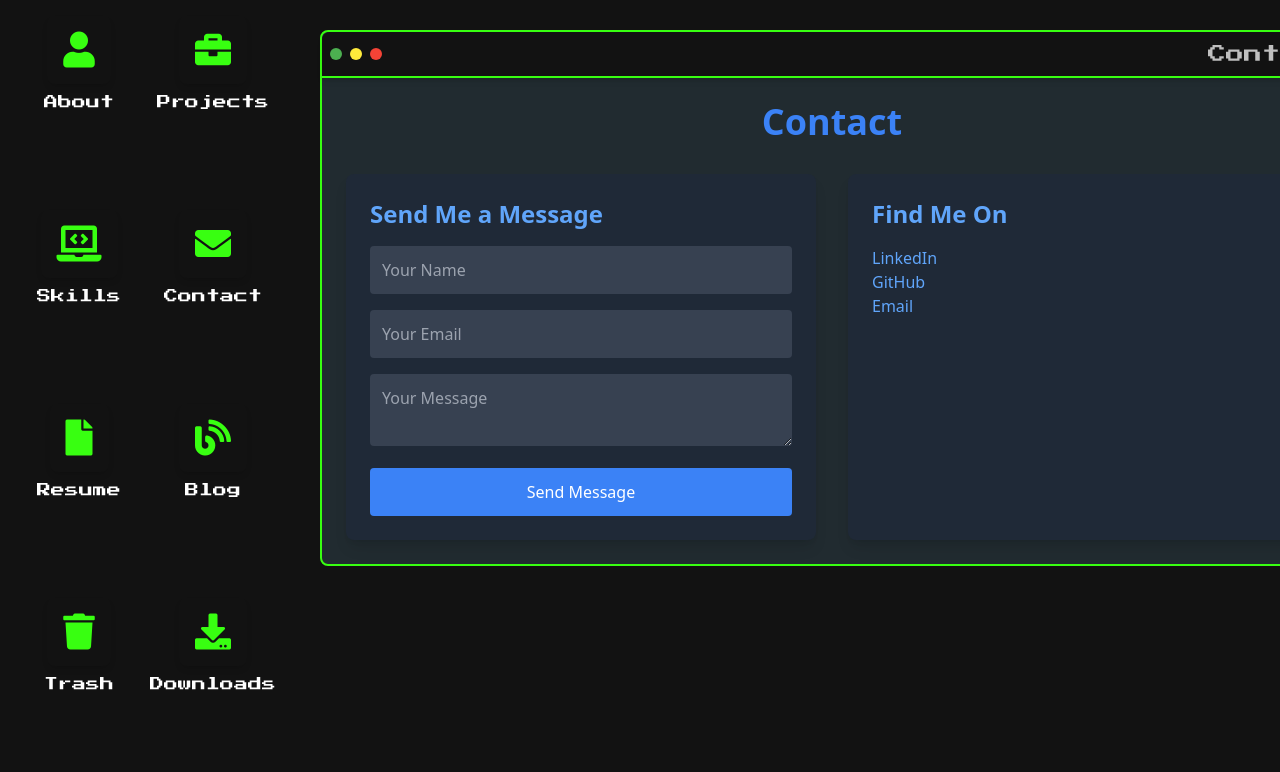
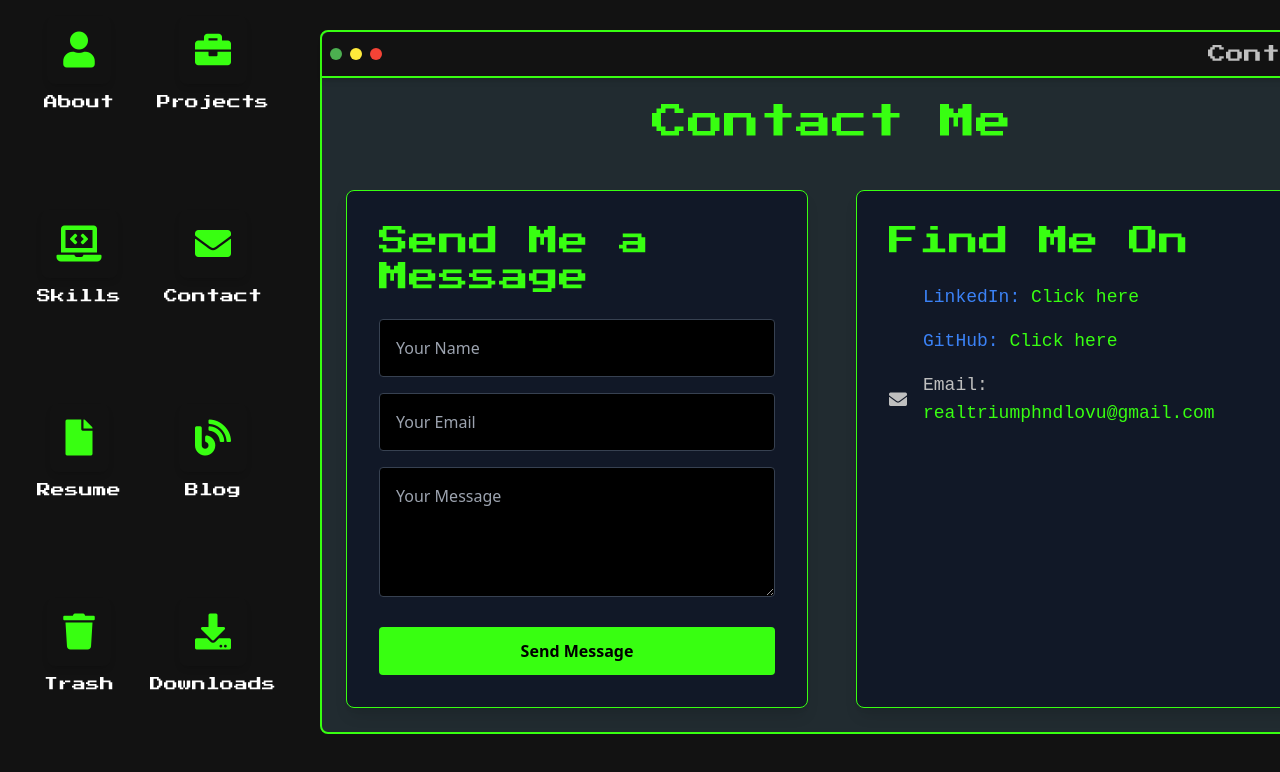
Before and after one commit to TriumphNdlovu/triumph-portfolio, a Next.js app: page / in a window 1280 px wide. Both pictures are taken after a click on the element "Contact". Shown: the top 772 px of the page. Built offline with nearby package versions, Linux system fonts and the light colour scheme.

Commit message:
Contact page done

```diff
--- a/src/Components/Contact/page.tsx
+++ b/src/Components/Contact/page.tsx
@@ -1,45 +1,61 @@
-
-
 export default function Contact() {
   return (
-        <>
-        <h2 className="text-4xl text-blue-500 font-semibold mb-8 text-center">Contact</h2>
-                    <div className="grid grid-cols-1 md:grid-cols-2 gap-8">
-                      <div className="bg-gray-800 p-6 rounded-lg shadow-lg">
-                        <h3 className="text-2xl text-blue-400 font-semibold mb-4">Send Me a Message</h3>
+    <div className="space-y-12">
+      <h2 className="text-4xl text-neonGreen font-pixel text-center mb-8">Contact Me</h2>
+      <div className="grid grid-cols-1 md:grid-cols-2 gap-12">
+
+        {/* Message Form */}
+        <div className="bg-gray-900 p-8 rounded-lg border border-neonGreen shadow-lg">
+          <h3 className="text-3xl text-neonGreen font-pixel mb-6">Send Me a Message</h3>
           <form>
             <input
               type="text"
               placeholder="Your Name"
-                            className="w-full p-3 mb-4 bg-gray-700 text-white rounded"
+              className="w-full p-4 mb-4 bg-black text-neonGreen rounded border border-gray-700 focus:outline-none"
             />
             <input
               type="email"
               placeholder="Your Email"
-                            className="w-full p-3 mb-4 bg-gray-700 text-white rounded"
+              className="w-full p-4 mb-4 bg-black text-neonGreen rounded border border-gray-700 focus:outline-none"
             />
             <textarea
               placeholder="Your Message"
-                            className="w-full p-3 mb-4 bg-gray-700 text-white rounded"
+              className="w-full p-4 mb-6 bg-black text-neonGreen rounded border border-gray-700 focus:outline-none"
+              rows={4}
             />
-                          <button className="w-full py-3 bg-blue-500 text-white rounded hover:bg-blue-600">Send Message</button>
+            <button className="w-full py-3 bg-neonGreen text-black font-semibold rounded hover:bg-gray-800 transition duration-300"
+              disabled
+            >
+              Send Message
+            </button>
           </form>
         </div>
-                      <div className="bg-gray-800 p-6 rounded-lg shadow-lg">
-                        <h3 className="text-2xl text-blue-400 font-semibold mb-4">Find Me On</h3>
-                        <ul>
-                          <li>
-                            <a href="https://www.linkedin.com/in/yourname" className="text-blue-400">LinkedIn</a>
+
+        {/* Social Links */}
+        <div className="bg-gray-900 p-8 rounded-lg border border-neonGreen shadow-lg">
+          <h3 className="text-3xl text-neonGreen font-pixel mb-6">Find Me On</h3>
+          <ul className="space-y-4 text-neonGreen font-vt323 text-lg">
+            <li className="flex items-center space-x-4">
+              <i className="fas fa-linkedin text-blue-500"></i>
+              <a href="https://www.linkedin.com/in/triumph-ndlovu-425b73274/" className="hover:text-blue-400 transition duration-200">
+                <span className="text-blue-500">LinkedIn:</span> Click here
+              </a>
             </li>
-                          <li>
-                            <a href="https://github.com/yourname" className="text-blue-400">GitHub</a>
+            <li className="flex items-center space-x-4">
+              <i className="fas fa-github-square text-gray-500"></i>
+              <a href="https://github.com/TriumphNdlovu" className="hover:text-blue-400 transition duration-200">
+                <span className="text-blue-500">GitHub:</span> Click here
+              </a>
             </li>
-                          <li>
-                            <a href="mailto:yourname@example.com" className="text-blue-400">Email</a>
+            <li className="flex items-center space-x-4">
+              <i className="fas fa-envelope text-retroPink"></i>
+              <a href="mailto:realtriumphndlovu@gmail.com" className="hover:text-blue-400 transition duration-200">
+                <span className="text-retroPink">Email:</span> realtriumphndlovu@gmail.com
+              </a>
             </li>
           </ul>
         </div>
       </div>
-        </>
+    </div>
   );
 }
--- a/src/Components/Skills/page.tsx
+++ b/src/Components/Skills/page.tsx
@@ -20,8 +20,6 @@ export default function Skills() {
     { name: 'Git', category: 'Tools & Frameworks' },
     { name: 'Maven & Gandle', category: 'Tools & Frameworks' },
     { name: 'npm & yarn', category: 'Tools & Frameworks' }
-
-
   ];
 
 
```
Also changed, not shown: package.json (+5 -4 lines), 1 other file (tests, documents, lock files or other folders). Lines whose indentation alone changed are shown as unchanged.
